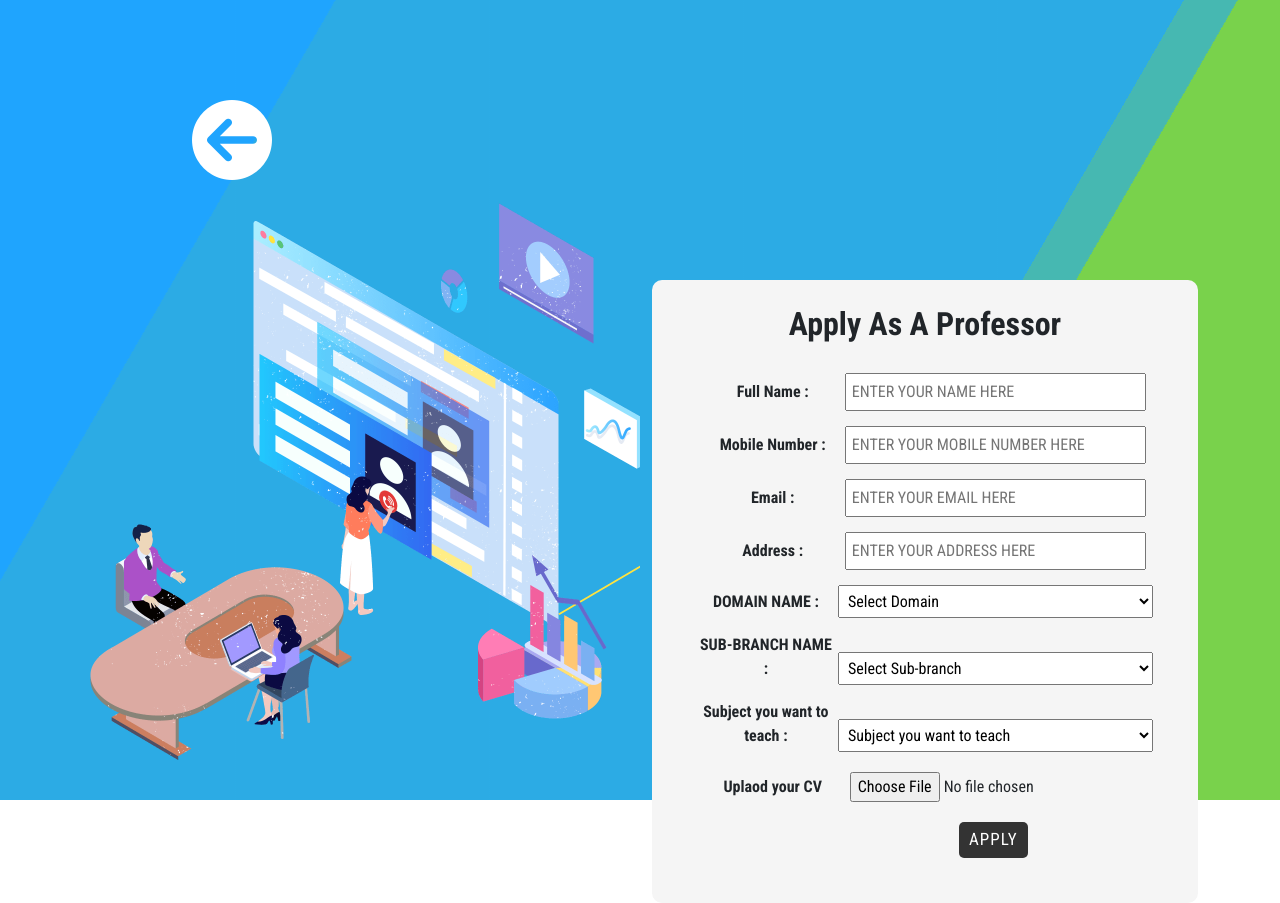
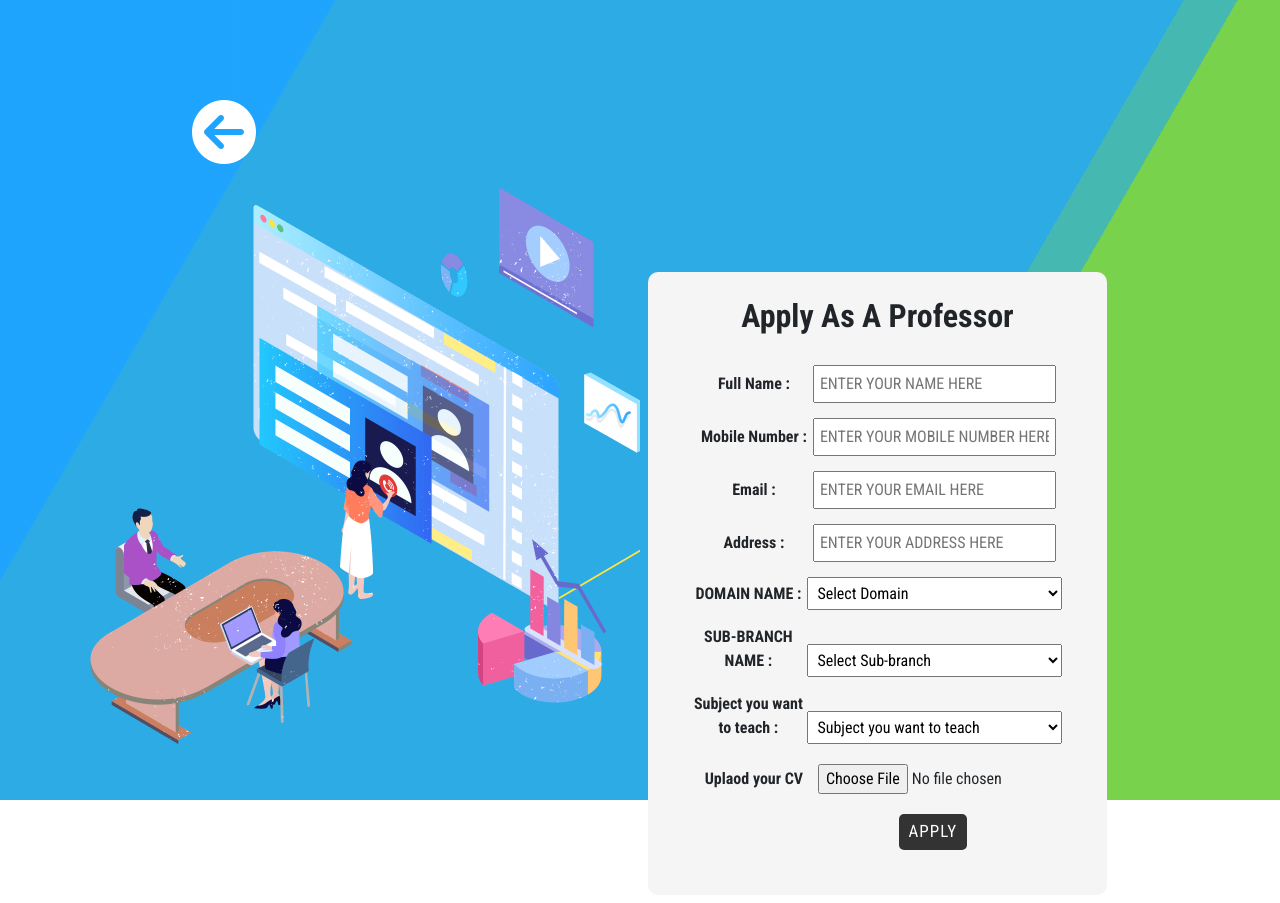
Before and after one commit to mg-muskan/Endiavolve, a PHP site: page /p/profesion-course.php?id=Professor in a window 1280 px wide. Run offline with PHP 8.4, Linux system fonts and the light colour scheme; some libraries are stand-ins or nearby versions.

Commit message:
Update profesion-course.php

```diff
--- a/profesion-course.php
+++ b/profesion-course.php
@@ -11,7 +11,7 @@ include 'include/header.php';
     <div class="bg bg2"></div>
     <div class="bg bg3"></div>
     <div class="career-back">
-        <a href="career.php"><i class="fa-sharp fa-solid fa-circle-arrow-left fa-5x"></i></i></a>
+        <a href="career.php"><i class="fa-sharp fa-solid fa-circle-arrow-left fa-4x"></i></i></a>
     </div>
 
     <div class="professor-color-content">
@@ -32,11 +32,11 @@ include 'include/header.php';
 
 
 
-                    <div class="col-md-6">
+                    <div class="col-md-5 p-2">
 
                         <div id="main-content">
                             <?php
-                            $pro_name = $_GET['id'];
+                            @$pro_name = $_GET['id'];
                             echo '<h2><b>Apply as a ' . $pro_name . '</b></h2>';
                             ?>
 
```
